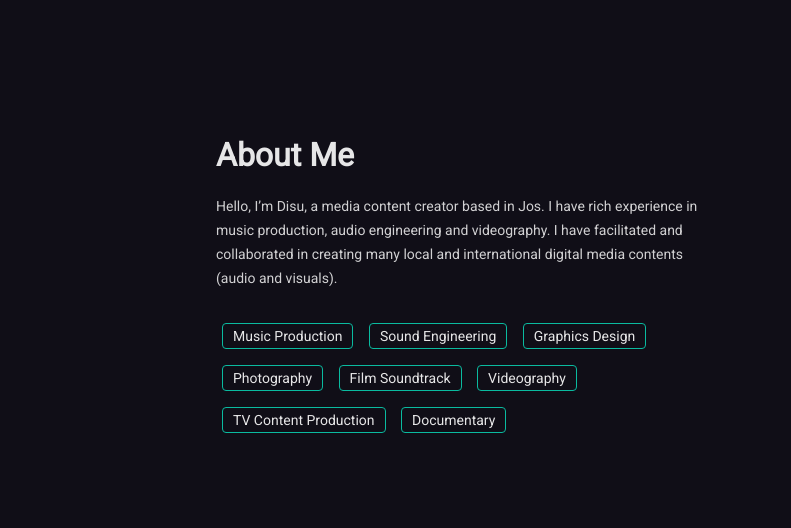
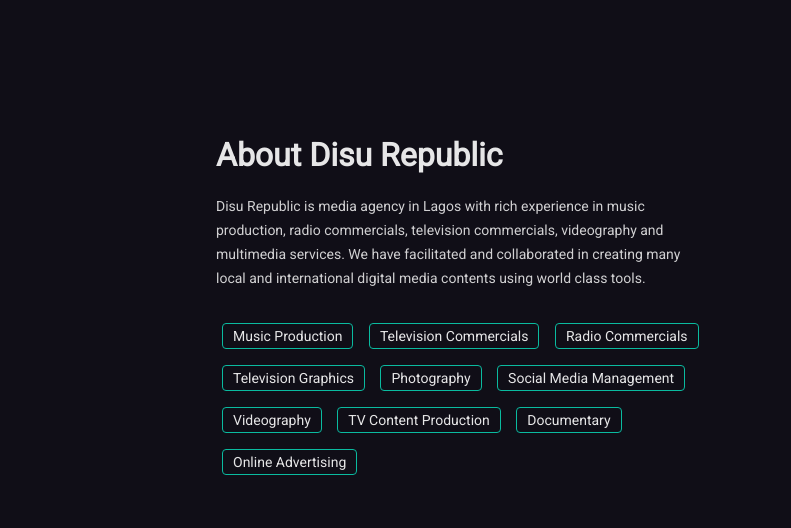
Before and after one commit to ioedeveloper/disu-republic, a plain HTML site: page index.html in a window 1280 px wide. Shown: the part 820-1348 px from the top of the page, 489-1280 px from the left. Drawn offline with Linux system fonts and the light colour scheme; some packages are replaced by stand-ins of ours.

Commit message:
About Disu Republic

```diff
--- a/index.html
+++ b/index.html
@@ -154,20 +154,22 @@
                     </div>
                     <div class="col-sm-12 col-md-6">
                         <div class="mh-about-inner">
-                            <h2 class="wow fadeInUp" data-wow-duration="0.8s" data-wow-delay="0.1s">About Me</h2>
-                            <p class="wow fadeInUp" data-wow-duration="0.8s" data-wow-delay="0.2s">Hello, I’m Disu, a media content creator based in Jos.
-                            I have rich experience in music production, audio engineering and videography.
-                            I have facilitated and collaborated in creating many local and international digital media contents (audio and visuals).</p>
+                            <h2 class="wow fadeInUp" data-wow-duration="0.8s" data-wow-delay="0.1s">About Disu Republic</h2>
+                            <p class="wow fadeInUp" data-wow-duration="0.8s" data-wow-delay="0.2s">Disu Republic is media agency in Lagos with
+                            rich experience in music production, radio commercials, television commercials, videography and multimedia services.
+                            We have facilitated and collaborated in creating many local and international digital media contents using world class tools.</p>
                             <div class="mh-about-tag wow fadeInUp" data-wow-duration="0.8s" data-wow-delay="0.3s">
                                 <ul>
                                     <li><span>Music Production</span></li>
-                                    <li><span>Sound Engineering</span></li>
-                                    <li><span>Graphics Design</span></li>
+                                    <li><span>Television Commercials</span></li>
+                                    <li><span>Radio Commercials</span></li>
+                                    <li><span>Television Graphics</span></li>
                                     <li><span>Photography</span></li>
-                                    <li><span>Film Soundtrack</span></li>
+                                    <li><span>Social Media Management</span></li>
                                     <li><span>Videography</span></li>
                                     <li><span> TV Content Production</span></li>
-                                    <li><span> Documentary</span></li>
+                                    <li><span>Documentary</span></li>
+                                    <li><span>Online Advertising</span></li>
                                 </ul>
                             </div>
                             <!-- <a href="#" class="btn btn-fill wow fadeInUp" data-wow-duration="0.8s" data-wow-delay="0.4s">Downlaod CV <i class="fa fa-download"></i></a> -->
```
